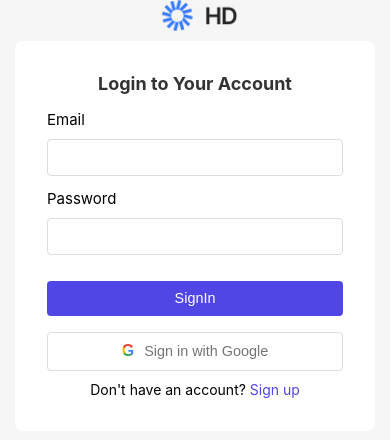
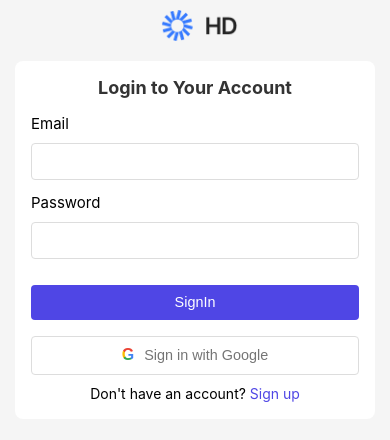
Before and after one commit to Shubhamsh1838/Highway_delite, a React (Create React App) app in the folder frontend/: page /login in a window 390 px wide. Shown: the top 440 px of the page. Built offline with nearby package versions, Linux system fonts and the light colour scheme; no server answers.

Commit message:
Update App.css

```diff
--- a/frontend/src/App.css
+++ b/frontend/src/App.css
@@ -210,7 +210,7 @@ body {
   .auth-form {
     width: 100%;
     height: auto;
-    padding: 2rem;
+    padding: 1rem;
     box-shadow: none;
   }
 
@@ -223,6 +223,8 @@ body {
     height: auto;
     justify-content: center;
     margin-left: 40%;
+    margin-top: 10px;
+    margin-bottom: 10px;
   }
 
   .btn {
```
